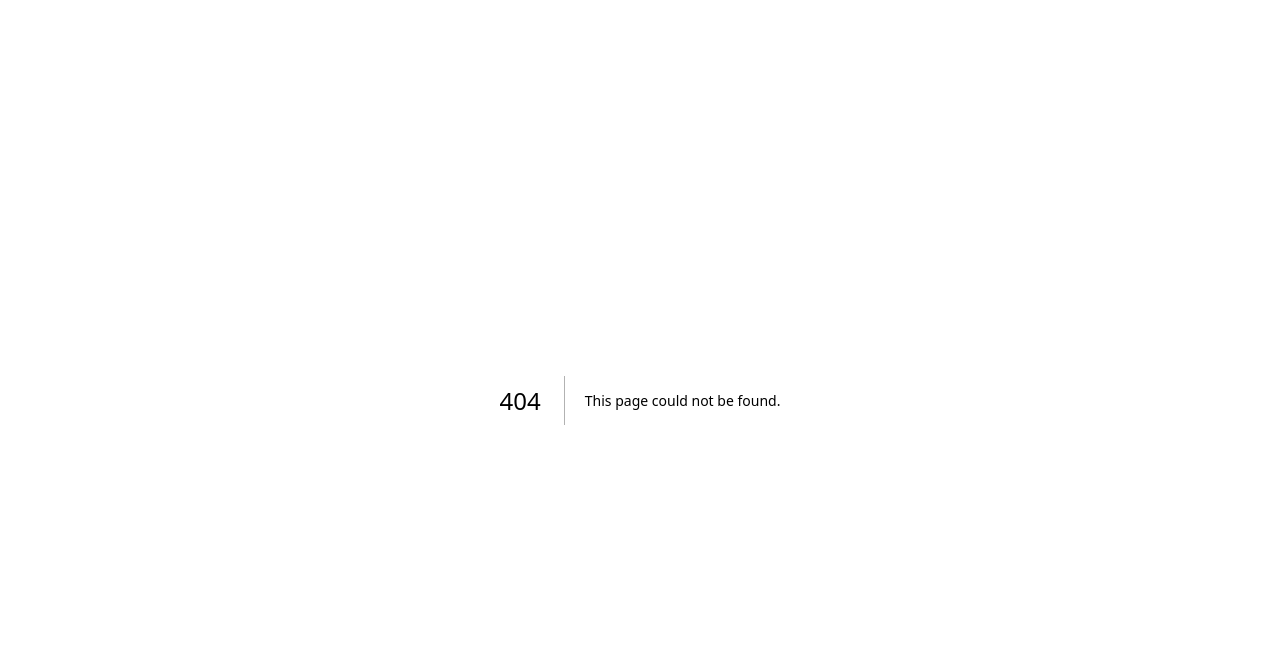
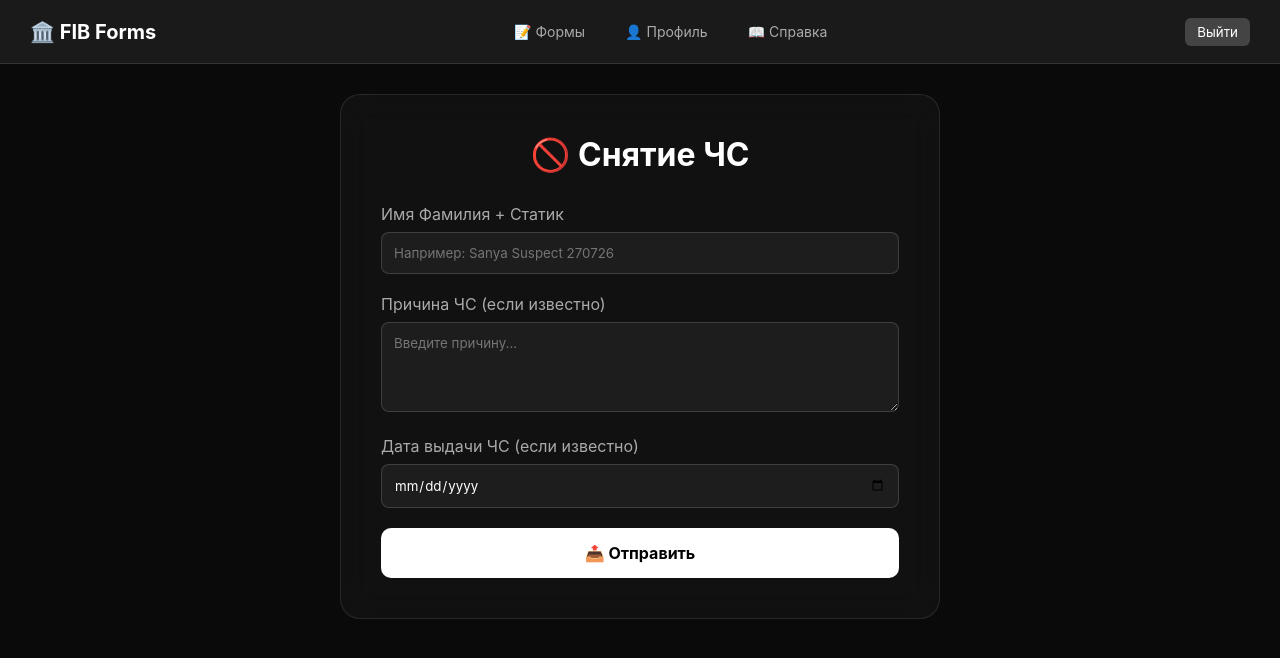
Before and after one commit to Muruhita/TestBot, a Next.js app: page /forms/withdrawal in a window 1280 px wide. Before the commit this address had no page. Shown: the top 658 px of the page. Built offline with nearby package versions, Linux system fonts and the light colour scheme; no server answers.

Commit message:
Add files via upload

```diff
--- /dev/null
+++ b/pages/forms/withdrawal.js
@@ -0,0 +1,105 @@
+import Layout from '../../components/Layout';
+import { useState, useEffect } from 'react';
+import { useRouter } from 'next/router';
+
+export default function WithdrawalForm() {
+  const router = useRouter();
+  const [nickname, setNickname] = useState('');
+  const [formData, setFormData] = useState({ reason: '', date: '' });
+
+  useEffect(() => {
+    fetch('/api/profile')
+      .then(res => res.json())
+      .then(data => {
+        if (data.nickname) setNickname(data.nickname);
+      });
+  }, []);
+
+  const handleSubmit = async (e) => {
+    e.preventDefault();
+    const res = await fetch('/api/submit', {
+      method: 'POST',
+      headers: { 'Content-Type': 'application/json' },
+      body: JSON.stringify({ type: 'withdrawal', fullName: nickname, ...formData })
+    });
+    if (res.ok) { alert('✅ Заявка на снятие ЧС отправлена!'); router.push('/dashboard'); }
+    else { const err = await res.json(); alert('❌ ' + err.error); }
+  };
+
+  return (
+    <Layout>
+      <div className="form-container">
+        <h1>🚫 Снятие ЧС</h1>
+        <form onSubmit={handleSubmit}>
+          <div className="form-group">
+            <label>Имя Фамилия + Статик</label>
+            <input type="text" value={nickname} onChange={(e) => setNickname(e.target.value)} required placeholder="Например: Sanya Suspect 270726" />
+          </div>
+          <div className="form-group">
+            <label>Причина ЧС (если известно)</label>
+            <textarea value={formData.reason} onChange={(e) => setFormData({...formData, reason: e.target.value})} rows="4" placeholder="Введите причину..." />
+          </div>
+          <div className="form-group">
+            <label>Дата выдачи ЧС (если известно)</label>
+            <input type="date" value={formData.date} onChange={(e) => setFormData({...formData, date: e.target.value})} />
+          </div>
+          <button type="submit" className="submit-btn">📤 Отправить</button>
+        </form>
+      </div>
+
+      <style jsx>{`
+        .form-container {
+          max-width: 600px;
+          margin: 0 auto;
+          background: rgba(255, 255, 255, 0.03);
+          backdrop-filter: blur(15px);
+          border: 1px solid rgba(255, 255, 255, 0.1);
+          padding: 40px;
+          border-radius: 20px;
+          animation: fadeIn 0.5s ease;
+        }
+        h1 {
+          color: white;
+          margin-bottom: 30px;
+          text-align: center;
+        }
+        .form-group {
+          margin-bottom: 20px;
+        }
+        label {
+          display: block;
+          margin-bottom: 8px;
+          color: #aaa;
+        }
+        input, textarea {
+          width: 100%;
+          padding: 12px;
+          background: rgba(255, 255, 255, 0.05);
+          border: 1px solid rgba(255, 255, 255, 0.15);
+          color: white;
+          border-radius: 8px;
+          box-sizing: border-box;
+        }
+        .submit-btn {
+          width: 100%;
+          padding: 15px;
+          background: #fff;
+          color: #000;
+          border: none;
+          border-radius: 10px;
+          cursor: pointer;
+          font-weight: bold;
+          font-size: 16px;
+          transition: all 0.3s;
+        }
+        .submit-btn:hover {
+          background: #ccc;
+        }
+        @keyframes fadeIn {
+          from { opacity: 0; transform: translateY(20px); }
+          to { opacity: 1; transform: translateY(0); }
+        }
+      `}</style>
+    </Layout>
+  );
+}
```
